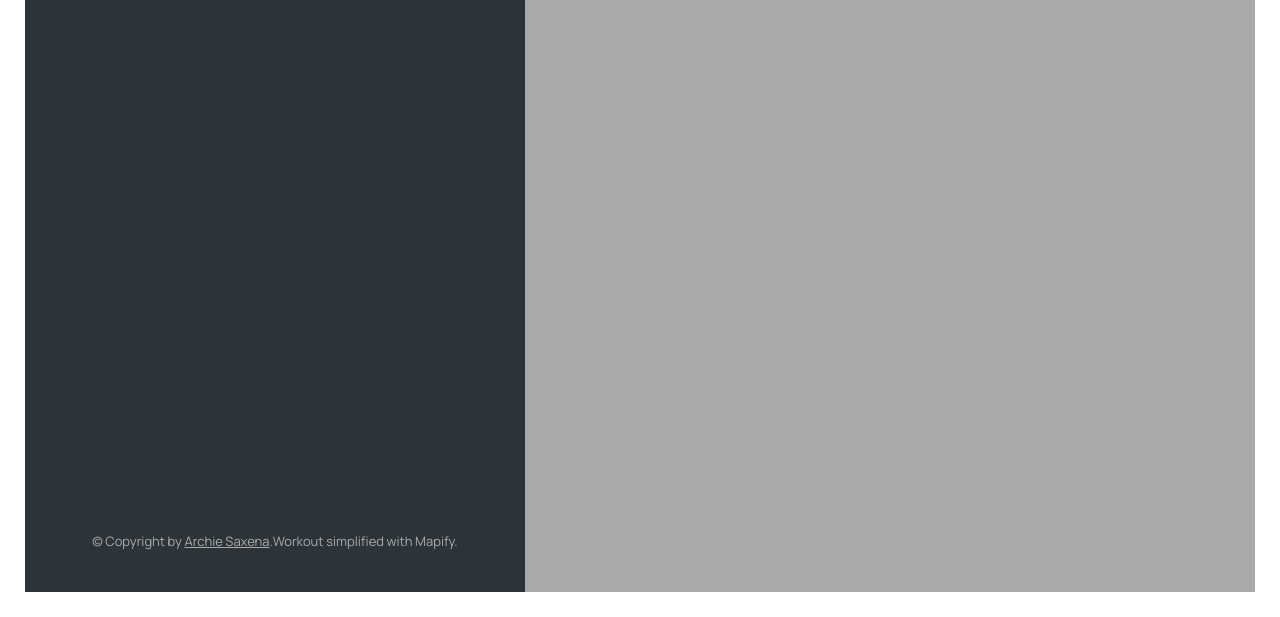
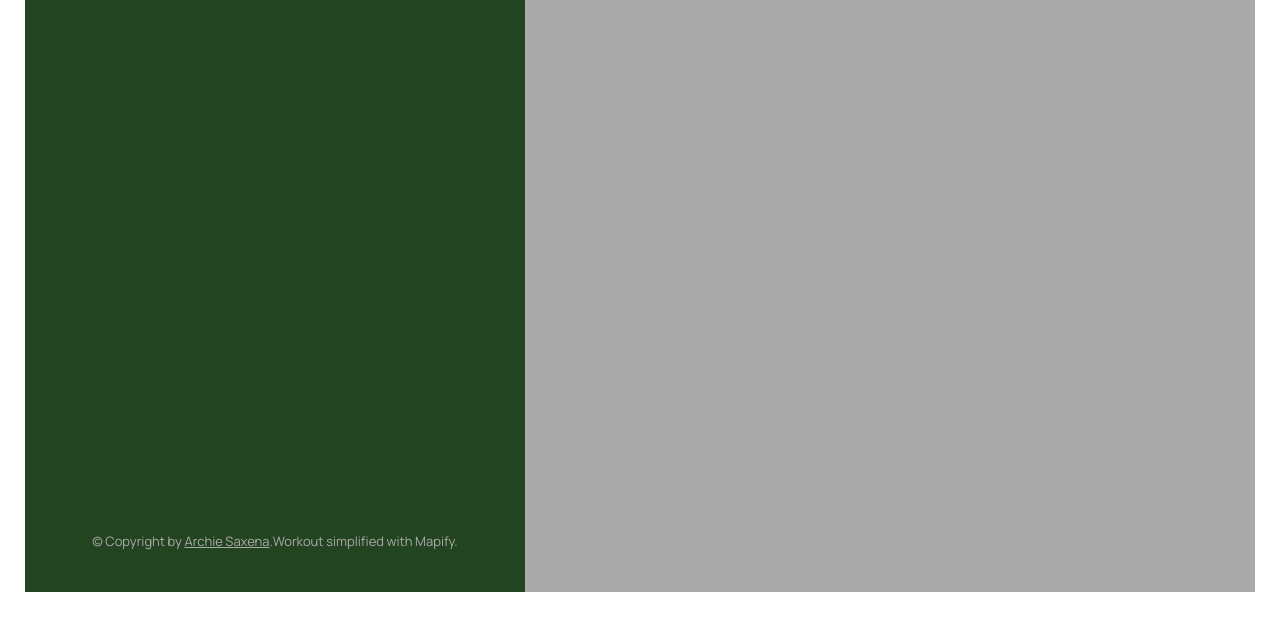
Before and after one commit to ArchieSaxena/Mapify, a plain HTML site: page index.html in a window 1280 px wide. Shown: the part 183-800 px from the top of the page. Drawn offline with nearby package versions, Linux system fonts and the light colour scheme.

Commit message:
css updated

```diff
--- a/style.css
+++ b/style.css
@@ -2,8 +2,8 @@
   --color-brand--1: #ffb545;
   --color-brand--2: #00c46a;
 
-  --color-dark--1: #2d3439;
-  --color-dark--2: #42484d;
+  --color-dark--1: #234420;
+  --color-dark--2: #18351a;
   --color-light--1: #aaa;
   --color-light--2: #ececec;
   --color-light--3: rgb(214, 222, 224);
```
